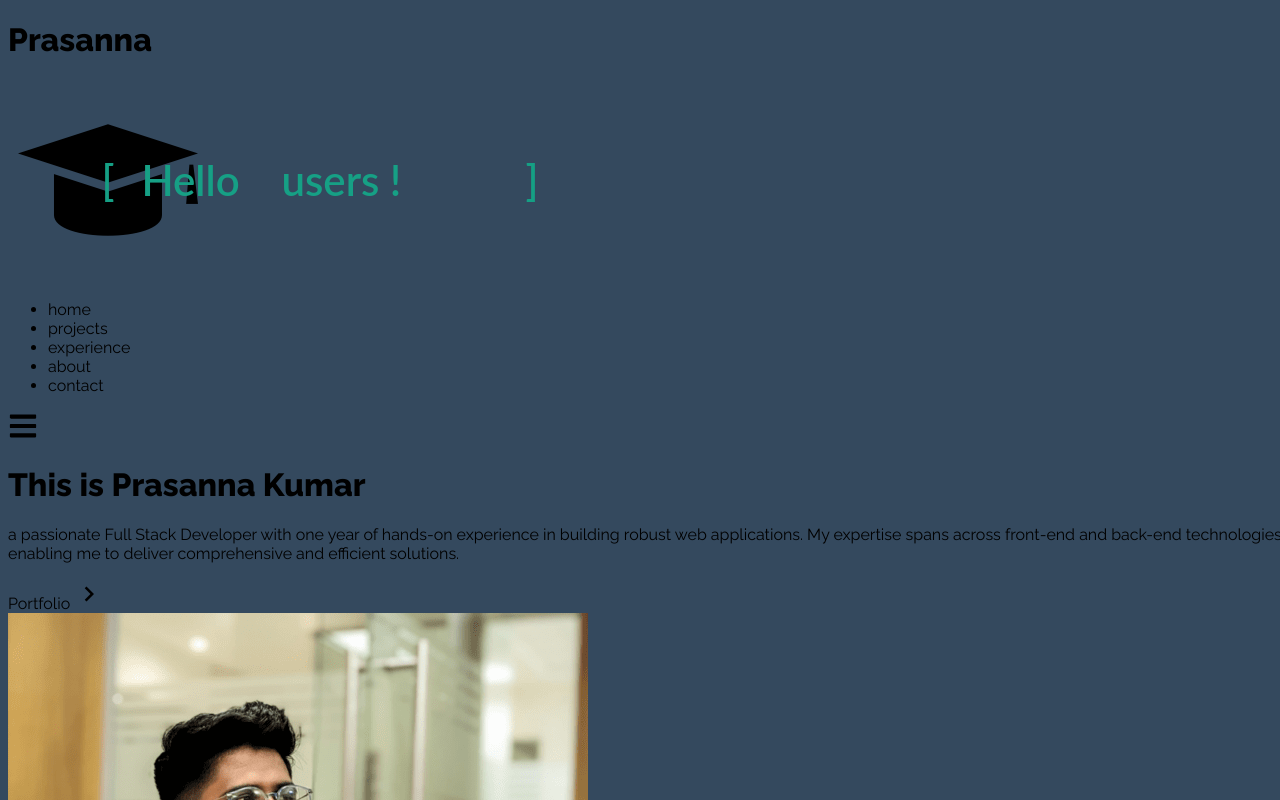
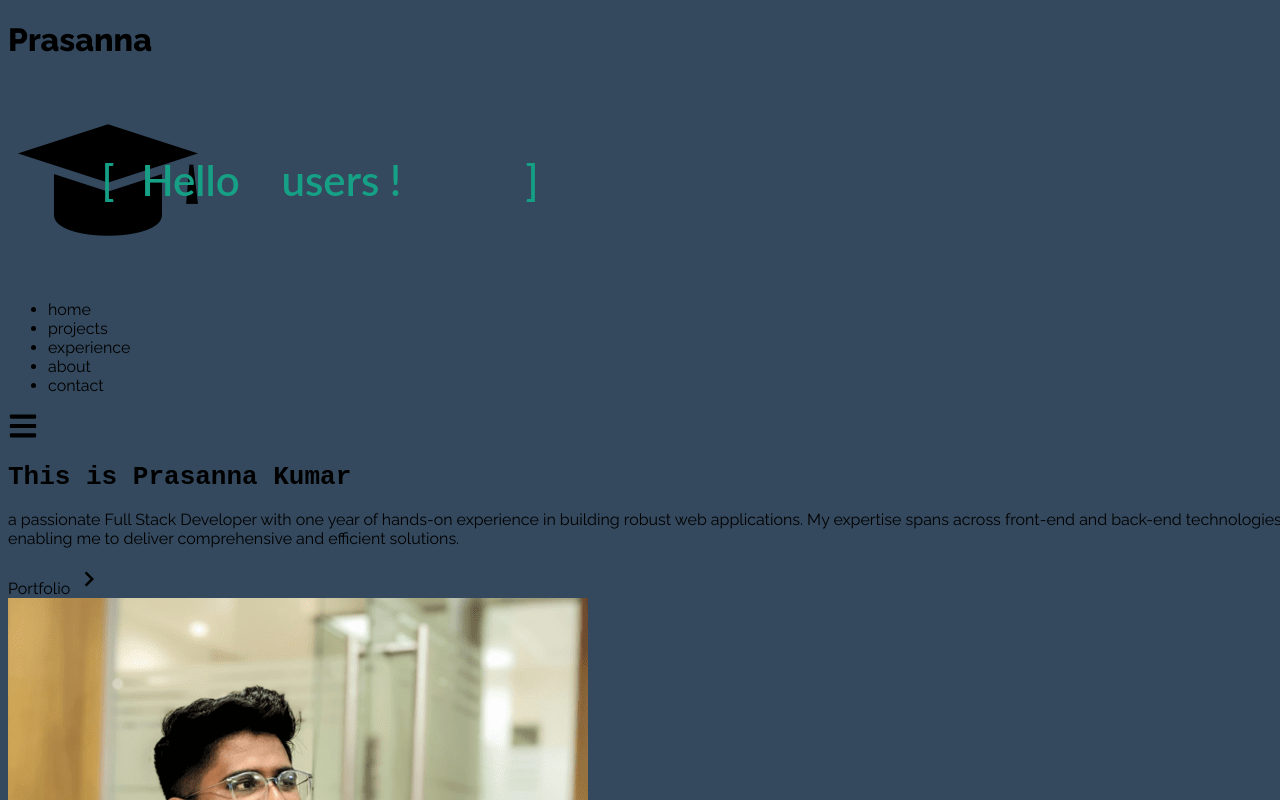
Before and after one commit to Prasanna5030/portfolio, a React (Create React App) app: page / in a window 1280 px wide. Shown: the top 800 px of the page. Built offline with nearby package versions, Linux system fonts and the light colour scheme.

Commit message:
added styles

```diff
--- a/src/components/Home.js
+++ b/src/components/Home.js
@@ -25,7 +25,7 @@ const Home = () => {
   </ul>
 </div>
 </div>
-<h1 className="text-4xl py-4 md:py-0 sm:text-6xl font-bold animate-pulse md:mt-[25%] mt-[60%] "> This is Prasanna Kumar</h1>
+<h1 className="text-4xl py-4 md:py-0 sm:text-4xl font-bold animate-pulse md:mt-[25%] mt-[60%] typing "> This is Prasanna Kumar</h1>
 
                     <p className='text-gray-500 py-4 max-w-md' >a passionate Full Stack Developer with one year of hands-on experience in building robust web applications. My expertise spans across front-end and back-end technologies, enabling me to deliver comprehensive and efficient solutions.
                     </p>
--- a/src/index.scss
+++ b/src/index.scss
@@ -307,3 +307,23 @@ body {
       // You can define a value and calculate the other if you want change speed or the number of lines
 
   }
+
+  .typing {
+    font-family: monospace;
+    white-space: nowrap;
+    overflow: hidden;
+    border-right: .15em solid orange;
+    animation:
+        typing 4s steps(40, end),
+        blink-caret .75s step-end infinite;
+}
+
+@keyframes typing {
+    from { width: 0 }
+    to { width: 100% }
+}
+
+@keyframes blink-caret {
+    from, to { border-color: transparent }
+    50% { border-color: orange; }
+}
```
